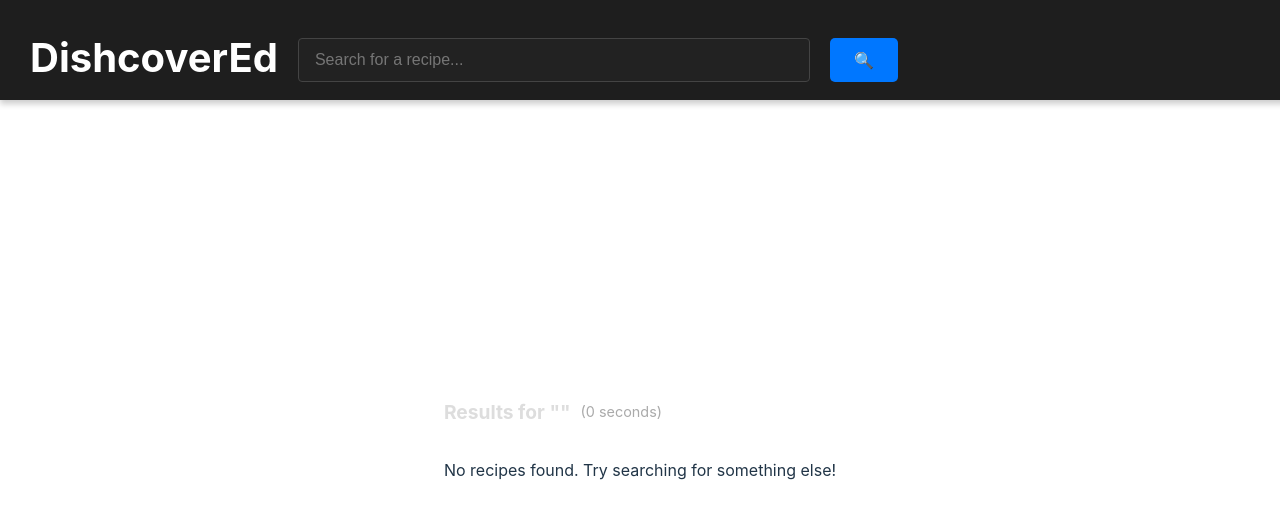
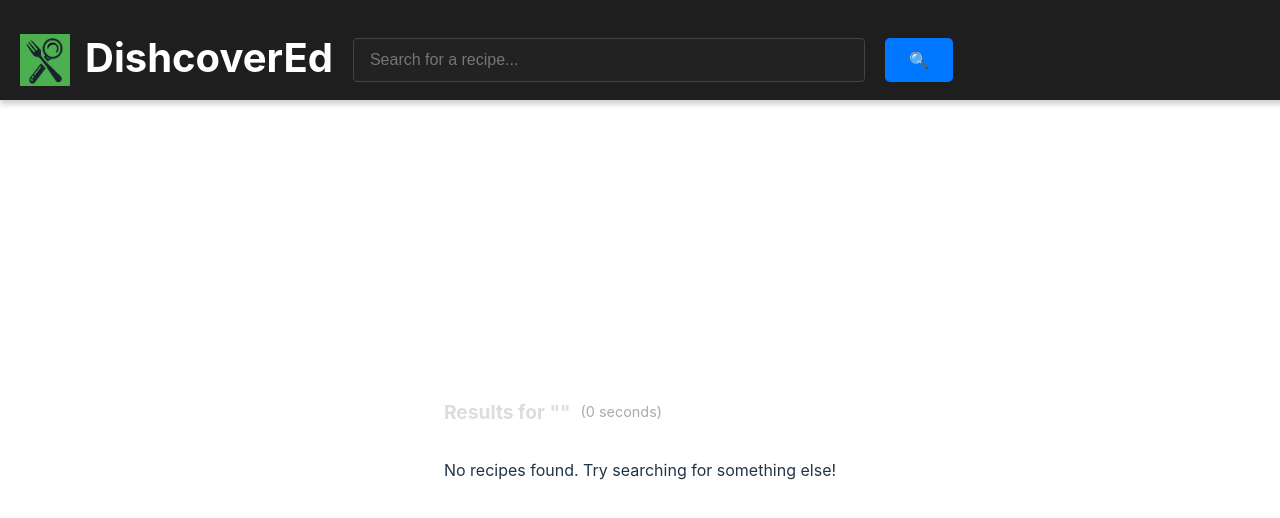
Before and after one commit to jakemikulin/DishcoverEd, a React (Vite) app in the folder frontend/dishcovered-app/: page /search in a window 1280 px wide. Shown: the top 518 px of the page. Built offline with nearby package versions, Linux system fonts and the light colour scheme.

Commit message:
Placeholder logo added

```diff
--- a/frontend/dishcovered-app/src/App.css
+++ b/frontend/dishcovered-app/src/App.css
@@ -79,6 +79,12 @@
   background-color: #0056b3;
 }
 
+.home-logo {
+  width: 100px; /* Adjust logo size */
+  height: auto;
+  margin-bottom: 10px; /* Add spacing between logo and title */
+}
+
 .header {
   position: fixed; /* Keeps the header in place */
   top: 0;
@@ -98,13 +104,21 @@
   color: white;
 }
 
+.header-logo {
+  width: 50px; /* Adjust size */
+  height: auto;
+  margin-left: 10px;
+  margin-right: 5px;
+  margin-top: 20px;
+}
+
 .logo-link {
   text-decoration: none; /* Removes underline */
   color: inherit; /* Keeps the original color */
   font-size: inherit; /* Ensures it matches the h1 size */
   font-weight: inherit; /* Maintains original weight */
   display: inline-block; /* Prevents layout shifting */
-  margin-left: 20px; /* Increases left margin */
+  margin-left: 10px; /* Increases left margin */
 }
 
 .logo-link:focus,
--- a/frontend/dishcovered-app/src/HomePage.tsx
+++ b/frontend/dishcovered-app/src/HomePage.tsx
@@ -1,5 +1,6 @@
 import { useState } from 'react';
 import { useNavigate } from 'react-router-dom';
+import dishcoveredLogo from './assets/dishcovered-logo-green.png';
 
 function HomePage() {
   const [searchTerm, setSearchTerm] = useState('');
@@ -19,6 +20,10 @@ function HomePage() {
 
   return (
     <div className="App">
+
+      <img src={dishcoveredLogo} alt="DishcoverEd Logo" className="home-logo" />
+
+
       <h1 className="logo">Dishcover<span className="highlight">Ed</span></h1>
       <div className="search-container" style={{ width: '600px', margin: '0 auto', display: 'flex', alignItems: 'center', gap: '10px', marginTop: '20px' }}>
         {/* Search box wrapper to keep clear button inside */}
--- a/frontend/dishcovered-app/src/ResultsPage.tsx
+++ b/frontend/dishcovered-app/src/ResultsPage.tsx
@@ -1,6 +1,7 @@
 import { useState, useEffect } from 'react';
 import { useSearchParams, useNavigate } from 'react-router-dom';
 import { Link } from 'react-router-dom';
+import dishcoveredLogo from './assets/dishcovered-logo-green.png';
 
 const sampleRecipes = [
   {
@@ -21,6 +22,24 @@ const sampleRecipes = [
     times: { prep: 5, cook: 10, total: 15 },
     tags: ['Vegan', 'Gluten Free', 'Breakfast'],
   },
+  {
+    title: 'Blueberry Almond Overnight Oats',
+    author: 'Chef HealthyBites',
+    ingredients: ['1/2 cup rolled oats', '1/2 cup almond milk', '1/4 cup fresh blueberries', '1 tbsp chia seeds', '1 tbsp honey', '1 tbsp sliced almonds'],
+    instructions: ['In a jar, combine oats, almond milk, and chia seeds. Stir well.', 'Add honey and mix to combine.', 'Top with fresh blueberries and sliced almonds.', 'Cover and refrigerate overnight.', 'Stir before eating and enjoy!'],
+    nutrition: { calories: 260, fiber: '6g', protein: '7g' },
+    times: { prep: 5, cook: 0, total: 5 },
+    tags: ['Vegetarian', 'Healthy', 'Breakfast'],
+  },
+  {
+    title: 'Spicy Chickpea Avocado Toast',
+    author: 'Foodie Fiesta',
+    ingredients: ['1 slice whole-grain bread', '1/2 ripe avocado', '1/4 cup canned chickpeas', '1/2 tsp red chili flakes', '1/4 tsp garlic powder', '1 tbsp lemon juice', 'Salt & pepper to taste'],
+    instructions: ['Toast the whole-grain bread until golden and crispy.', 'In a bowl, mash the avocado with lemon juice, salt, and pepper.', 'Mash chickpeas slightly and mix with garlic powder and red chili flakes.', 'Spread mashed avocado over the toast.', 'Top with spicy chickpea mixture and enjoy!'],
+    nutrition: { calories: 320, fiber: '8g', protein: '9g' },
+    times: { prep: 5, cook: 2, total: 7 },
+    tags: ['Vegan', 'Spicy', 'Lunch'],
+  }
 ];
 
 function ResultsPage() {
@@ -44,7 +63,7 @@ function ResultsPage() {
     }
 
     const endTime = performance.now(); // End time
-    setSearchTime(parseFloat(((endTime - startTime) / 1000).toFixed(8))); // Calculate time in seconds
+    setSearchTime(parseFloat(((endTime - startTime) / 1000).toFixed(8)));
 
   }, [query]);
 
@@ -63,6 +82,8 @@ function ResultsPage() {
   return (
     <div className="page-container">
       <header className="header" style={{ display: 'flex', alignItems: 'center', justifyContent: 'space-between', padding: '10px', height: '80px' }}>
+        {/* Logo on the right*/}
+        <img src={dishcoveredLogo} alt="DishcoverEd Logo" className="header-logo" />
       <h1 className="logo">
         <Link to="/" className="logo-link">
         Dishcover<span className="highlight">Ed</span>
@@ -91,13 +112,14 @@ function ResultsPage() {
           </div>
           <button className="search-btn" onClick={handleSearch} style={{ flexShrink: 0 }}>🔍</button>
         </div>
+
       </header>
 
       <main className="results-container">
-<div className="results-info">
-  <h2 className="results-text">Results for "{query}"</h2>
-  {searchTime !== null && <span className="search-time">({searchTime} seconds)</span>}
-</div>
+        <div className="results-info">
+          <h2 className="results-text">Results for "{query}"</h2>
+          {searchTime !== null && <span className="search-time">({searchTime} seconds)</span>}
+        </div>
         <div className="recipe-list">
           {recipes.length > 0 ? (
             recipes.map((recipe, index) => (
```
Also changed, not shown: frontend/dishcovered-app/src/assets/dishcovered-logo-green.png (added), frontend/dishcovered-app/src/assets/dishcovered-logo.png (added).
